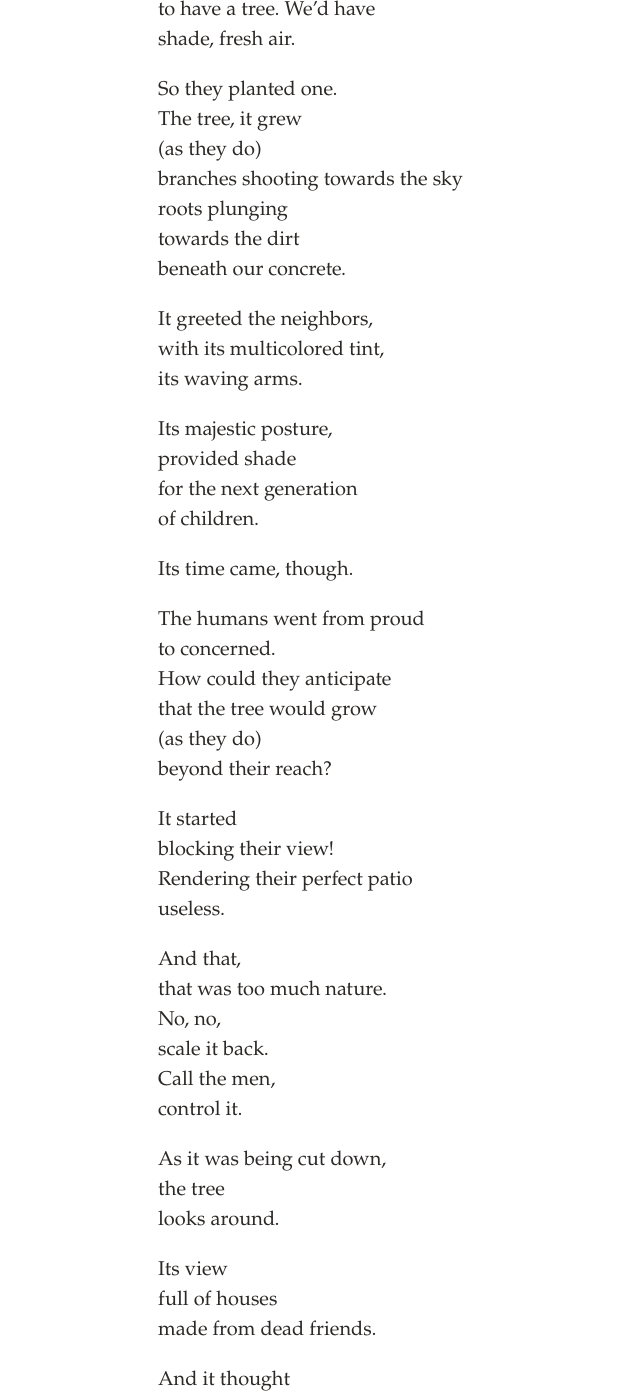
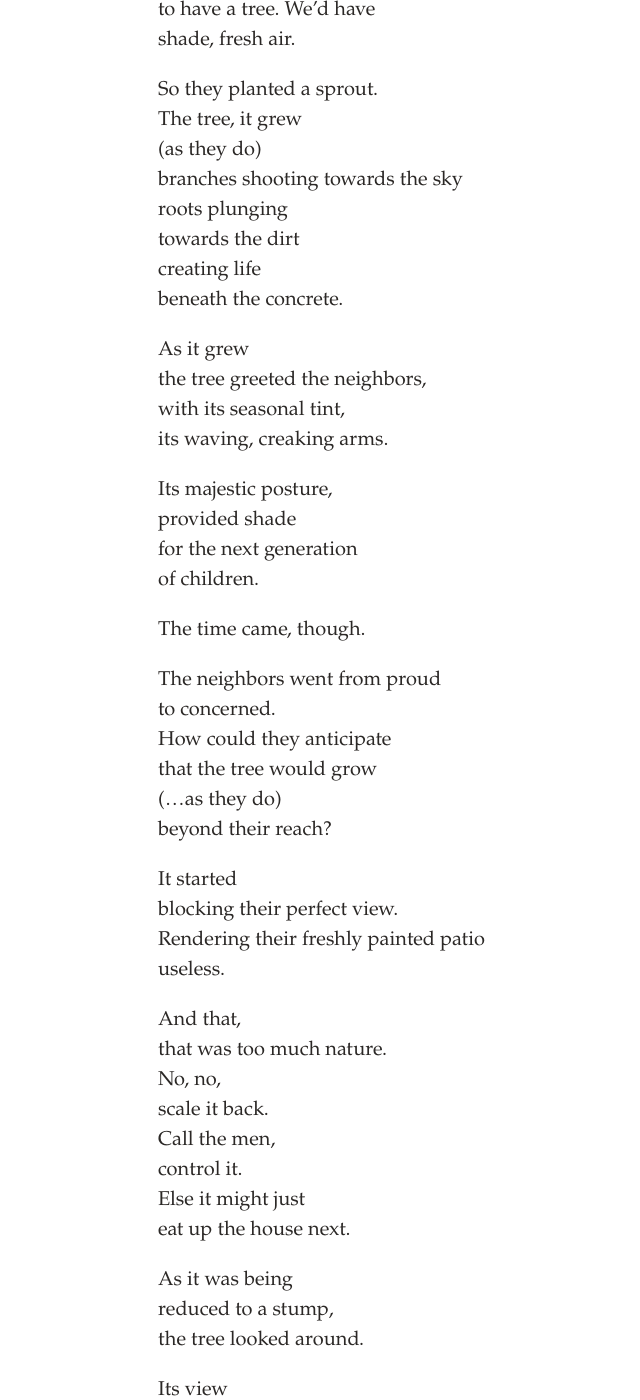
Before and after one commit to svvchen/nervxious, a Jekyll site: the page built from _posts/2020-04-19-tree.markdown, in a window 1280 px wide and 1400 px high, scrolled down 1163 px. Shown: the whole window, without its empty margins (160-800 px from the left). Built offline with Jekyll 4.4.1, drawn with Linux system fonts in a browser that asks for light colours; comment, search, counter and statistics services are not loaded; some of the changed text lies outside the part shown.

Commit message:
Update 2020-04-19-tree.markdown

```diff
--- a/_posts/2020-04-19-tree.markdown
+++ b/_posts/2020-04-19-tree.markdown
@@ -14,35 +14,37 @@ wouldn't it be nice
 to have a tree. We'd have
 shade, fresh air.
 
-So they planted one.
+So they planted a sprout.
 The tree, it grew
 (as they do)
 branches shooting towards the sky
 roots plunging
 towards the dirt
-beneath our concrete.
+creating life
+beneath the concrete.
 
-It greeted the neighbors,
-with its multicolored tint,
-its waving arms.
+As it grew
+the tree greeted the neighbors,
+with its seasonal tint,
+its waving, creaking arms.
 
 Its majestic posture,
 provided shade
 for the next generation
 of children.
 
-Its time came, though.
+The time came, though.
 
-The humans went from proud
+The neighbors went from proud
 to concerned.
 How could they anticipate
 that the tree would grow
-(as they do)
+(...as they do)
 beyond their reach?
 
 It started
-blocking their view!
-Rendering their perfect patio
+blocking their perfect view.
+Rendering their freshly painted patio
 useless.
 
 And that,
@@ -51,16 +53,18 @@ No, no,
 scale it back.
 Call the men,
 control it.
+Else it might just
+eat up the house next.
 
-As it was being cut down,
-the tree
-looks around.
+As it was being
+reduced to a stump,
+the tree looked around.
 
 Its view
 full of houses
 made from dead friends.
 
 And it thought
-"Oh humans
+"Oh, humans
 What a strange
 strange species..."
```
